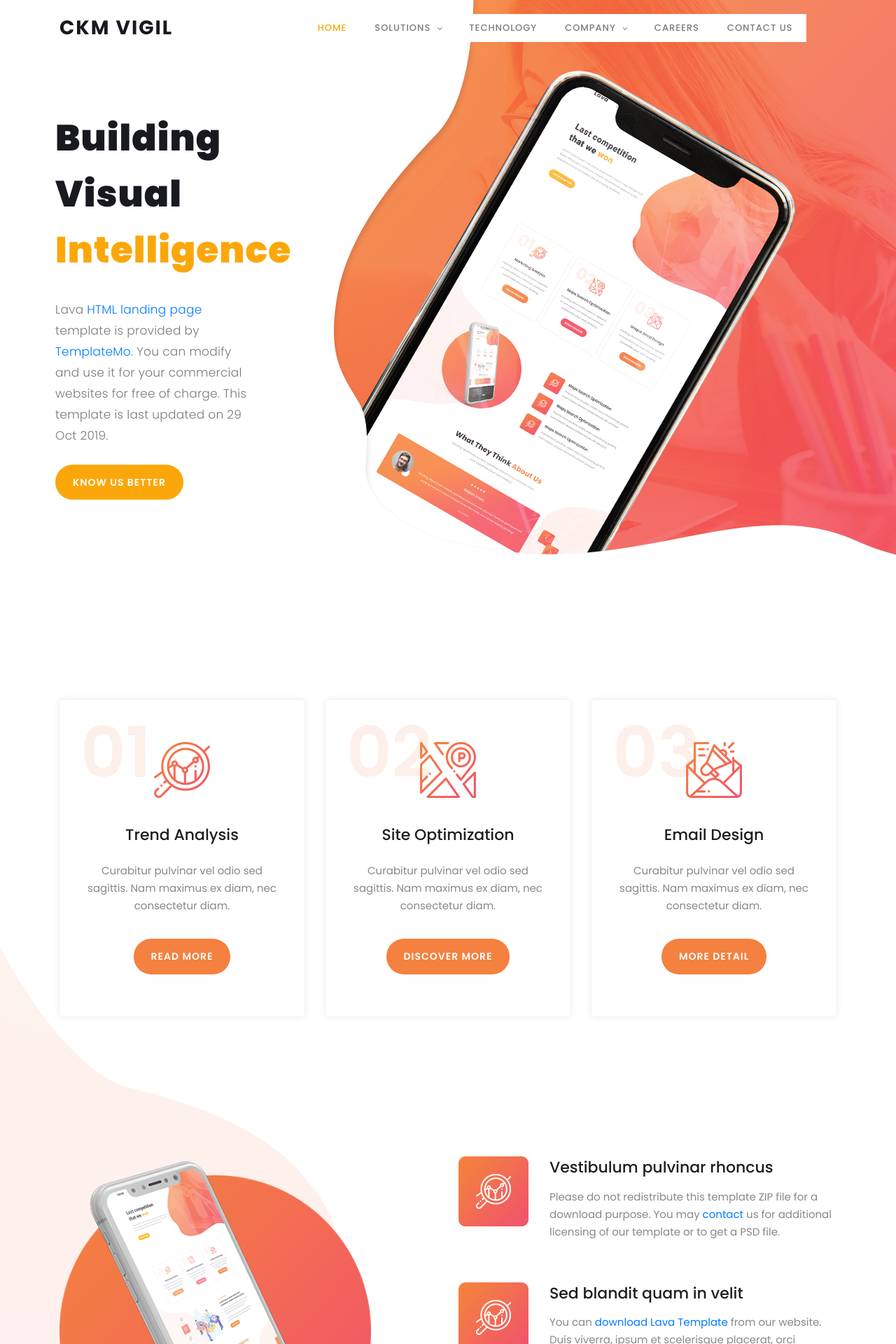
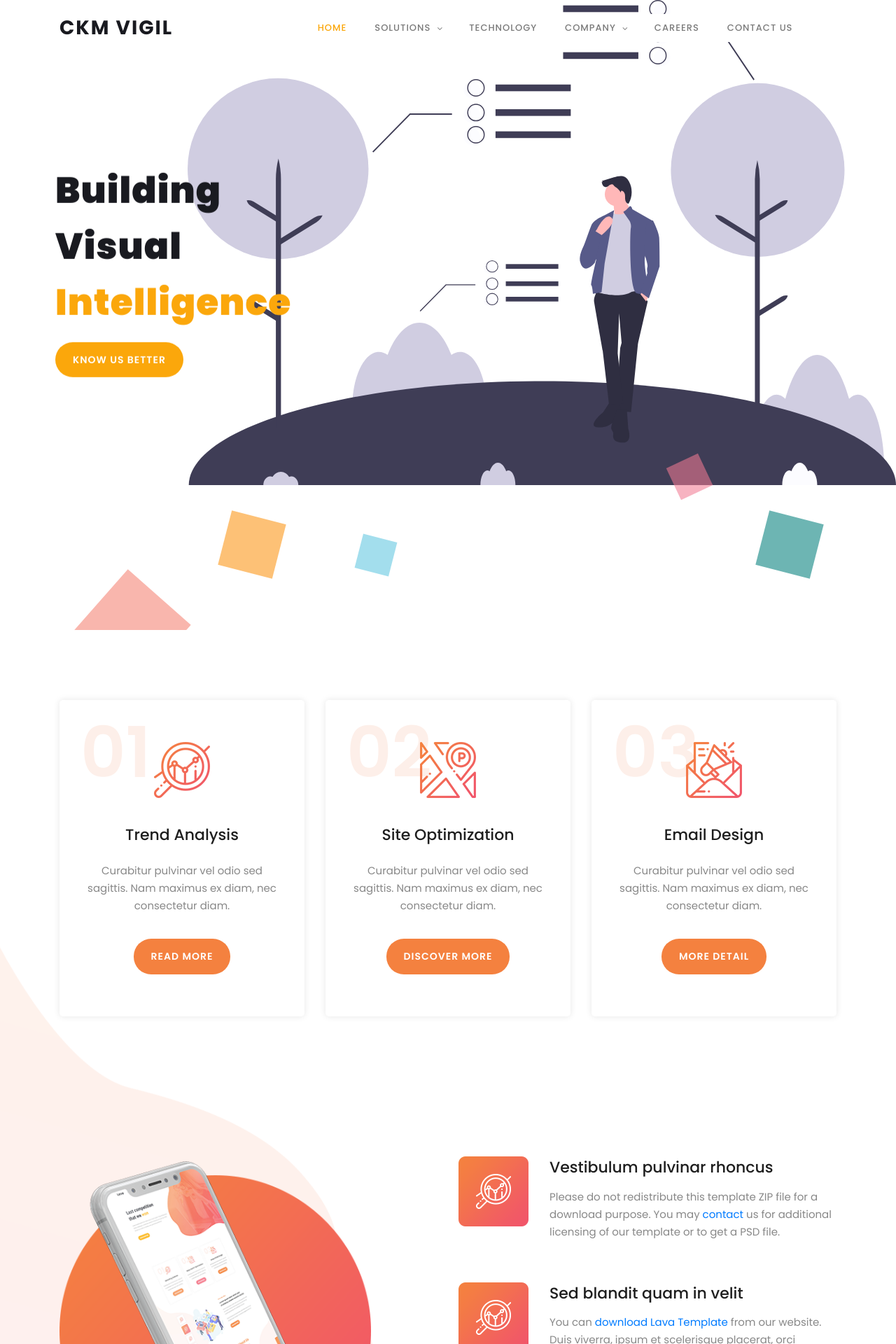
Before and after one commit to vibhanshujainiiitr/ckm-vigil, a Jekyll site: the page built from index.html, in a window 1280 px wide. Shown: the top 1920 px of the page at 70% size. Built offline with Jekyll 4.4.1, drawn with Linux system fonts in a browser that asks for light colours.

```diff
--- a/_includes/header.html
+++ b/_includes/header.html
@@ -23,6 +23,8 @@ https://templatemo.com/tm-540-lava-landing-page
 
     <link rel="stylesheet" type="text/css" href="assets/css/font-awesome.css">
 
+    <link rel="stylesheet" type="text/css" href="assets/css/custom.css">
+
     <link rel="stylesheet" href="assets/css/templatemo-lava.css">
 
     <link rel="stylesheet" href="assets/css/owl-carousel.css">
--- /dev/null
+++ b/assets/css/custom.css
@@ -0,0 +1,85 @@
+
+/*===========Aninmation */
+.container_cover {
+  width: 100%;
+  height:100% ;
+}
+
+.animation-area {
+  position: absolute;
+  top: 0;
+  left: 0;
+  width: 100%;
+  height: 100%;
+  overflow: hidden;
+}
+
+.animation-area li {
+  position: absolute;
+  display: block;
+  list-style: none;
+  width: 25px;
+  height: 25px;
+  animation: animate 20s linear infinite;
+  bottom: -150px;
+}
+
+.animation-area li:nth-child(1) {
+  background-color: #329795;
+  left: 85%;
+  width: 80px;
+  height: 80px;
+  animation-delay: 0s;
+}
+
+.animation-area li:nth-child(2) {
+  background-color: #F17993;
+  left: 75%;
+  width: 50px;
+  height: 50px;
+  animation-delay: 1.5s;
+  animation-duration: 10s;
+}
+
+.animation-area li:nth-child(3) {
+  background-color: #7E4C97;
+  left: 60%;
+  width: 100px;
+  height: 100px;
+  animation-delay: 5.5s;
+}
+
+.animation-area li:nth-child(4) {
+  background-color: #7ED1E6;
+  left: 40%;
+  width: 50px;
+  height: 50px;
+  animation-delay: 0s;
+  animtion-duration: 15s;
+}
+
+.animation-area li:nth-child(5) {
+  background-color: #FCA83E;
+  left: 25%;
+  width: 80px;
+  height: 80px;
+  animation-delay: 0s;
+}
+
+.animation-area li:nth-child(6) {
+  background-color: #F9ADA3;
+  left: 10%;
+  width: 120px;
+  height: 120px;
+  animation-delay: 3.5s;
+}
+
+@keyframes animate {
+  0% {
+    transform: translateY(0) rotate(0deg);
+  }
+
+  100% {
+    transform: translateY(-800px) rotate(360deg);
+    opacity: 0
+  }
--- a/assets/css/templatemo-lava.css
+++ b/assets/css/templatemo-lava.css
@@ -657,7 +657,7 @@ welcome
   width: 100%;
   height: 100vh;
   min-height: 793px;
-  background-image: url(../images/banner-bg.png);
+  background-image: url(../images/index/1.svg);
   background-repeat: no-repeat;
   background-position: right top;
 }
--- a/index.html
+++ b/index.html
@@ -4,15 +4,25 @@ layout: default
     <!-- ***** Welcome Area Start ***** -->
     <div class="welcome-area" id="welcome">
 
+                <!-- Cubes animation part-starts -->
+  	            <ul class="animation-area">
+   	            <li></li>
+    	        <li></li>
+    	        <li></li>
+    	        <li></li>
+    	        <li></li>
+    	        <li></li>
+  	            </ul>
+                <!-- Cubes animation part ended-->
+
         <!-- ***** Header Text Start ***** -->
         <div class="header-text">
             <div class="container">
+
                 <div class="row">
                     <div class="left-text col-lg-6 col-md-12 col-sm-12 col-xs-12"
                         data-scroll-reveal="enter left move 30px over 0.6s after 0.4s">
                         <h1>Building Visual<em> Intelligence </em></h1>
-                        <p>Lava <a href="#">HTML landing page</a> template is provided by <a href="#">TemplateMo</a>.
-                           You can modify and use it for your commercial websites for free of charge. This template is last updated on 29 Oct 2019.</p>
                         <a href="#about" class="main-button-slider">KNOW US BETTER</a>
                     </div>
                 </div>
```
Also changed, not shown: assets/images/index/1.svg (added).
